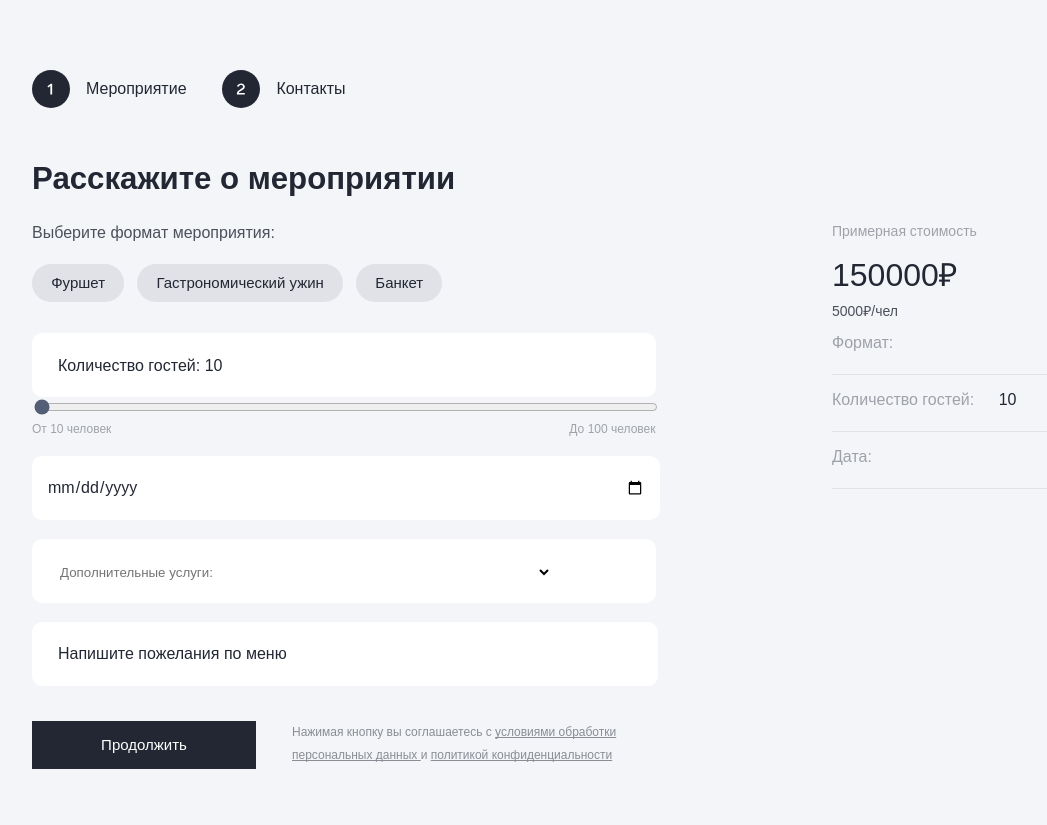
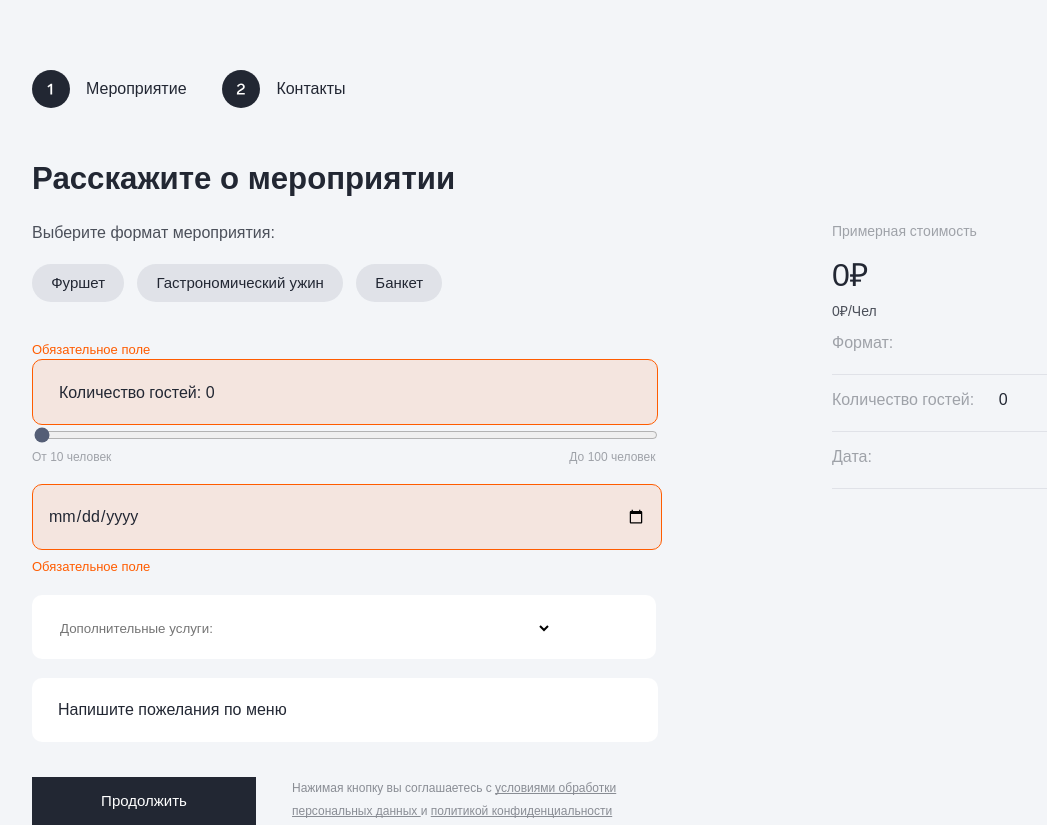
Before and after one commit to VitalikHey/LearnProject, an Angular app: page / in a window 1280 px wide. Both pictures are taken after a click on the button "Продолжить". Shown: the whole page, without its empty margins (46-1093 px from the left). Before the commit the page ends 800 px from the top, so only its background shows below. Built offline with nearby package versions, Linux system fonts and the light colour scheme; data requests are answered from the project's data file.

Commit message:
Add validations forms and other

```diff
--- a/src/app/component/event-data/event-data.component.scss
+++ /dev/null
@@ -1,18 +0,0 @@
-.event-data__component {
-  width: 224px;
-  height: 235px;
-}
-
-.event-data__text {
-  font-family: "Lab Grotesque", sans-serif;
-  font-weight: 400;
-  font-size: 14px;
-  line-height: 100%;
-  color: #222733;
-  opacity: 0.4;
-}
-
-.data-info {
-  width: 224px;
-  height: 120px;
-}
--- a/src/app/component/event-form/event-form.component.html
+++ b/src/app/component/event-form/event-form.component.html
@@ -1,5 +1,14 @@
 <div class="event-form__component" [formGroup]="eventForm">
-  <div class="page-form__input">
+  <span *ngIf="isShowTextDownForm" class="text-not-valid__form"
+    >Обязательное поле</span
+  >
+  <div
+    [ngClass]="
+      isShowTextDownForm
+        ? 'page-form__input not-valid-form'
+        : 'page-form__input'
+    "
+  >
     <span class="count-people__text-form"
       >Количество гостей: {{ eventForm.get("countPeoples")?.value }}
     </span>
@@ -22,12 +31,16 @@
   <input
     style="margin-top: 19px; padding-left: 15px; padding-right: 15px"
     placeholder="Дата мероприятия:"
-    class="page-form__input"
+    [ngClass]="
+      isShowTextDownForm
+        ? 'page-form__input not-valid-form'
+        : 'page-form__input'
+    "
     type="date"
     formControlName="dateEvent"
   />
   <span *ngIf="isShowTextDownForm" class="text-not-valid__form"
-    >Обязательное поле</span
+  >Обязательное поле</span
   >
   <div style="margin-top: 19px" class="page-form__input">
     <input
@@ -55,7 +68,7 @@
     formControlName="desiredMenu"
   />
   <div class="application__component">
-    <button (click)="handleValueClick()" class="button-continue">
+    <button (click)="isNotValidForm()" class="button-continue">
       <span class="button-continue__text">Продолжить</span>
     </button>
     <span class="text-processing-condition">
@@ -70,10 +83,11 @@
   </div>
   <div class="event-data__component">
     <span class="event-data__text">Примерная стоимость</span>
-    <div class="price-event__text">150000₽</div>
-    <div class="price-person__text">5000₽/чел</div>
+    <div class="price-event__text">{{ calculatePriceEvent() }}₽</div>
+    <div class="price-person__text">{{ priceOnePerson }}₽/Чел</div>
     <div class="info__component format-event__text">
       <span class="info__component__text">Формат:</span>
+      <span class="text-data">{{ this.valueService.getSelectedValue() }}</span>
     </div>
     <div class="info__component count-people-event__text">
       <span class="info__component__text">Количество гостей: </span
--- a/src/app/component/event-form/event-form.component.scss
+++ b/src/app/component/event-form/event-form.component.scss
@@ -107,3 +107,20 @@
   line-height: 100%;
   color: #222733;
 }
+
+.not-valid-form {
+  border: 1px solid #ff5c00;
+  background: rgba(255, 92, 0, 0.1);
+}
+
+.text-not-valid__form {
+  font-family: "Lab Grotesque", sans-serif;
+  font-weight: 300;
+  font-size: 13px;
+  line-height: 100%;
+  color: #ff5c00;
+  width: 300px;
+  height: 16px;
+  display: inline-block;
+  margin-top: 10px;
+}
--- a/src/app/component/event-form/event-form.component.ts
+++ b/src/app/component/event-form/event-form.component.ts
@@ -1,32 +1,74 @@
 import { Component } from '@angular/core';
 import { FormControl, FormGroup, Validators } from '@angular/forms';
+import { ButtonValueService } from '../service/button-value.service';
+
 @Component({
   selector: 'app-event-form',
   templateUrl: './event-form.component.html',
   styleUrls: ['./event-form.component.scss'],
 })
 export class EventFormComponent {
+  protected selectedValue: string = '';
+
   protected isShowTextDownForm: boolean = false;
-  protected countPeople: number = 10;
+  protected countPeople: number = 0;
   protected priceEvent: number = 0;
+  protected priceOnePerson: number = 0;
+  protected servicePrice: number = 0;
 
   protected readonly eventForm: FormGroup = new FormGroup({
-    countPeoples: new FormControl(10, Validators.required),
+    countPeoples: new FormControl(0, Validators.required),
     dateEvent: new FormControl(null, Validators.required),
     additionalService: new FormControl(null),
     desiredMenu: new FormControl(''),
   });
+
   // Не забыть типизировать формы!
 
-  protected isShowNotValidForm(): void {
-    if (this.eventForm.get('dateEvent')?.value === null) {
-      this.isShowTextDownForm = true;
-    }
-    this.isShowTextDownForm = false;
+  // Не забыть доделать валидацию, и останется последнее сделать роутинг
+  constructor(public valueService: ButtonValueService) {
+    this.selectedValue = this.valueService.getSelectedValue();
   }
 
-  protected handleValueClick(): void {
-    this.isShowNotValidForm();
-    console.log(this.eventForm.value);
+  protected isNotValidForm(): void {
+    if (!this.eventForm.valid || !this.valueService.isValidValue()) {
+      this.isShowTextDownForm = true;
+      alert('Проверьте, выбран ли формат мероприятия!')
+    } else if(this.valueService.isValidValue()) {
+      console.log(this.eventForm.value)
+    }
+  }
+
+  protected calculatePriceEvent(): number {
+    if (this.valueService.getSelectedValue() === 'Фуршет') {
+      this.priceOnePerson = 5000;
+    } else if (
+      this.valueService.getSelectedValue() === 'Гастрономический ужин'
+    ) {
+      this.priceOnePerson = 2000;
+    } else if (this.valueService.getSelectedValue() === 'Банкет') {
+      this.priceOnePerson = 3500;
+    }
+    if (this.eventForm.get('additionalService')?.value === 'Оформление') {
+      this.servicePrice = 10000;
+    } else if (
+      this.eventForm.get('additionalService')?.value === 'Подбор площадки'
+    ) {
+      this.servicePrice = 5000;
+    } else if (
+      this.eventForm.get('additionalService')?.value === 'Составление тайминга'
+    ) {
+      this.servicePrice = 8000;
+    } else if (
+      this.eventForm.get('additionalService')?.value ===
+      'Полное сопровождение от ведущего до декора'
+    ) {
+      this.servicePrice = 20000;
+    } else {
+      this.servicePrice = 0;
+    }
+    return (this.priceEvent =
+      this.eventForm.get('countPeoples')?.value * this.priceOnePerson +
+      this.servicePrice);
   }
 }
--- a/src/app/component/format-event/format-event.component.ts
+++ b/src/app/component/format-event/format-event.component.ts
@@ -1,7 +1,8 @@
 import { Component, inject } from '@angular/core';
 import { Observable } from 'rxjs';
 import { Events } from '../data-type/data-type';
-import { GetApiDataService } from '../get-api-data.service';
+import { GetApiDataService } from '../service/get-api-data.service';
+import { ButtonValueService } from '../service/button-value.service';
 
 @Component({
   selector: 'app-format-event',
@@ -14,14 +15,37 @@ export class FormatEventComponent {
   protected isActiveButtonBuffet: boolean = false;
   protected isActiveButtonSupper: boolean = false;
   protected isActiveButtonBanquet: boolean = false;
+  constructor(private valueService: ButtonValueService) {}
+
+  protected setValue(value: string): void {
+    this.valueService.setSelectedValue(value);
+  }
 
   protected handleClickButtonBuffet(): void {
+    if (this.isActiveButtonSupper || this.isActiveButtonBanquet) {
+      this.isActiveButtonSupper = false;
+      this.isActiveButtonBanquet = false;
+      this.valueService.deleteSelectedValue();
+    }
+    this.setValue('Фуршет');
     this.isActiveButtonBuffet = !this.isActiveButtonBuffet;
   }
   protected handleClickButtonSupper(): void {
+    if (this.isActiveButtonBuffet || this.isActiveButtonBanquet) {
+      this.isActiveButtonBuffet = false;
+      this.isActiveButtonBanquet = false;
+      this.valueService.deleteSelectedValue();
+    }
+    this.setValue('Гастрономический ужин');
     this.isActiveButtonSupper = !this.isActiveButtonSupper;
   }
   protected handleClickButtonBanquet(): void {
+    if (this.isActiveButtonSupper || this.isActiveButtonBuffet) {
+      this.isActiveButtonBuffet = false;
+      this.isActiveButtonSupper = false;
+      this.valueService.deleteSelectedValue();
+    }
+    this.setValue('Банкет');
     this.isActiveButtonBanquet = !this.isActiveButtonBanquet;
   }
 
--- /dev/null
+++ b/src/app/component/service/button-value.service.ts
@@ -0,0 +1,28 @@
+import { Injectable } from '@angular/core';
+
+@Injectable()
+export class ButtonValueService {
+  private selectedValue: string = '';
+
+  public setSelectedValue(value: string): void {
+    if (!this.selectedValue) {
+      this.selectedValue = value;
+    } else {
+      this.selectedValue = '';
+    }
+  }
+
+  public getSelectedValue(): string {
+    return this.selectedValue;
+  }
+
+  public deleteSelectedValue(): void {
+    this.selectedValue = '';
+  }
+
+  public isValidValue(): boolean {
+    if (!this.getSelectedValue()) {
+      return false
+    } return  true
+  }
+}
--- a/src/app/component/get-api-data.service.ts
+++ b/src/app/component/service/get-api-data.service.ts
@@ -1,6 +1,6 @@
 import { Injectable } from '@angular/core';
 import { HttpClient } from '@angular/common/http';
-import { Events, Service } from './data-type/data-type';
+import { Events, Service } from '../data-type/data-type';
 import { catchError, Observable, of } from 'rxjs';
 
 @Injectable()
```
Also changed, not shown: src/app/app.module.ts (+3 -4 lines), src/app/component/event-data/event-data.component.ts (deleted, +0 -8 lines), src/app/component/event-data/event-data.component.html (deleted).
